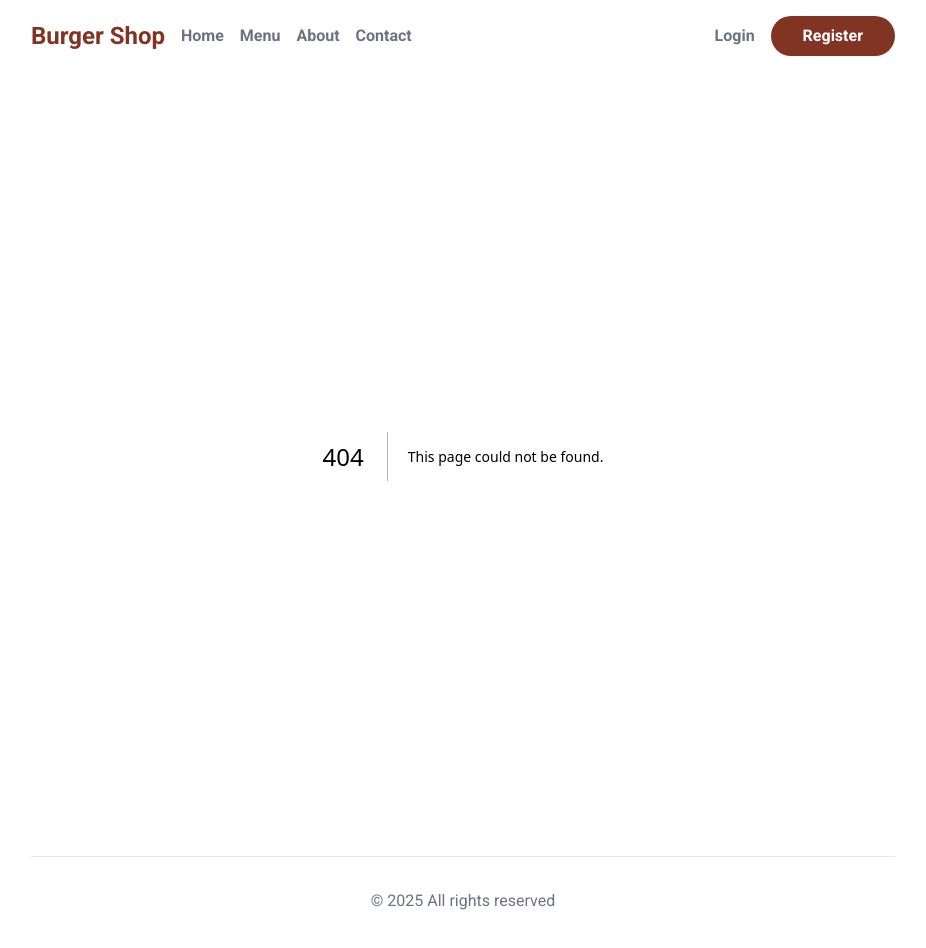
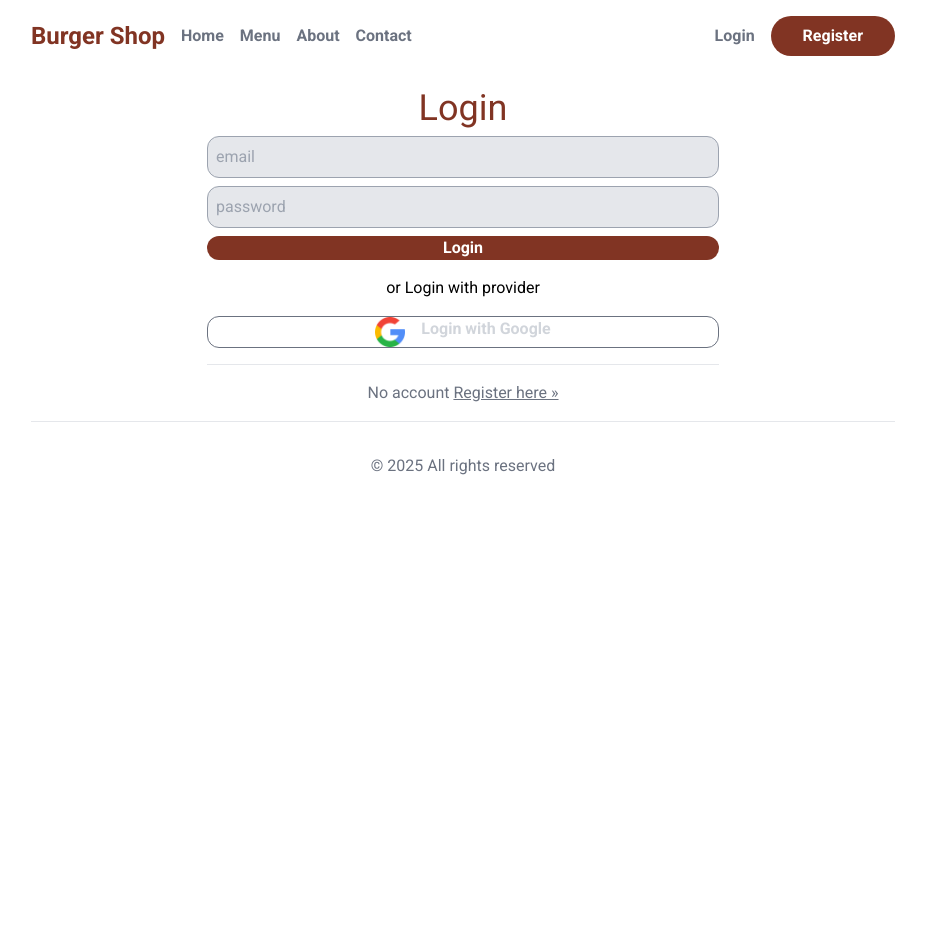
Before and after one commit to bs3102798/BurgerShop, a Next.js app in the folder burger/: page /login in a window 1280 px wide. Before the commit this address had no page. Shown: the top 948 px of the page, without its empty margins (177-1103 px from the left). After the commit the page ends 800 px from the top, so only its background shows below. Built offline with nearby package versions, Linux system fonts and the light colour scheme; no server answers.

Commit message:
login&registerWithAuths

```diff
--- /dev/null
+++ b/burger/src/app/api/auth/[...nextauth]/route.js
@@ -0,0 +1,43 @@
+import { User } from "@/app/models/User";
+import mongoose from "mongoose";
+import NextAuth from "next-auth"
+import bcrypt from "bcrypt"
+import CredentialsProvider from "next-auth/providers/credentials"
+
+const handler = NextAuth({
+
+  secret: process.env.SECRET,
+  providers: [CredentialsProvider({
+    name: 'Credentials',
+    id: 'credentials',
+
+    credentials: {
+      username: { label: "Email", type: "text", placeholder: "tesst@example.com" },
+      password: { label: "Password", type: "password" }
+    },
+    async authorize(credentials, req) {
+      console.log({ credentials })
+      const email = credentials?.email;
+      const password = credentials?.password
+
+      mongoose.connect(process.env.MONGO_URL)
+      const user = await User.findOne({email})
+      const passwordOK = user && bcrypt.compareSync(password, user.password)
+      // console.log({password})
+
+      if(passwordOK) {
+        return user
+      }
+
+
+      return null
+
+    }
+  })
+
+
+  ]
+
+})
+
+export { handler as GET, handler as POST }
--- a/burger/src/app/api/auth/[...nextauth]/route.ts
+++ /dev/null
@@ -1,40 +0,0 @@
-import NextAuth from "next-auth"
-import CredentialsProvider from "next-auth/providers/credentials"
-
-const handler = NextAuth({
-    providers:[ CredentialsProvider({
-        name: 'Credentials',
-
-        credentials: {
-          username: { label: "Email", type: "text", placeholder: "tesst@example.com" },
-          password: { label: "Password", type: "password" }
-        },
-        async authorize(credentials, req) {
-          // You need to provide your own logic here that takes the credentials
-          // submitted and returns either a object representing a user or value
-          // that is false/null if the credentials are invalid.
-          // e.g. return { id: 1, name: 'J Smith', email: 'jsmith@example.com' }
-          // You can also use the `req` object to obtain additional parameters
-          // (i.e., the request IP address)
-          const res = await fetch("/your/endpoint", {
-            method: 'POST',
-            body: JSON.stringify(credentials),
-            headers: { "Content-Type": "application/json" }
-          })
-          const user = await res.json()
-
-          // If no error and we have user data, return it
-          if (res.ok && user) {
-            return user
-          }
-          // Return null if user data could not be retrieved
-          return null
-        }
-      })
-
-
-    ]
-
-})
-
-export { handler as GET, handler as POST }
--- a/burger/src/app/layout.js
+++ b/burger/src/app/layout.js
@@ -1,6 +1,7 @@
 import { Roboto } from "next/font/google";
 import "./globals.css";
 import Header from "../components/layout/Header";
+import { AppProvider } from "../components/AppContext";
 
 // const geistSans = Geist({
 //   variable: "--font-geist-sans",
@@ -31,13 +32,18 @@
         className={roboto.className}>
         <main className="max-w-4xl mx-auto p-4">
 
-          <Header />
-          {children}
-          <footer className="border-t p-8 text-center text-gray-500">
-            &copy; 2025 All rights reserved
 
-          </footer>
 
+          <AppProvider>
+
+            <Header />
+            {children}
+            <footer className="border-t p-8 text-center text-gray-500">
+              &copy; 2025 All rights reserved
+
+            </footer>
+
+          </AppProvider>
 
         </main>
       </body>
--- /dev/null
+++ b/burger/src/app/login/page.js
@@ -0,0 +1,68 @@
+'use client'
+import Image from "next/image";
+import Link from "next/link";
+import {signIn} from "next-auth/react"
+import { useState } from "react";
+
+export default function LoginPage() {
+    const [email, setEmail] = useState('');
+    const [password, setPassword] = useState('');
+    const [loginInProgress, setLoginInProgress] = useState(false)
+    //const [] = useState(true);
+    async function handleFormSubmit(ev) {
+        ev.preventDefault();
+        setLoginInProgress(true)
+        await signIn('credentials', {email,password})
+
+
+        setLoginInProgress(false)
+
+    }
+    return (
+        <>
+            <section className="mt-8">
+                <h1 className="text-center text-primary text-4xl">
+                    Login
+                </h1>
+
+                <form className="block max-w-lg mx-auto" onSubmit={handleFormSubmit}>
+                    <input
+                        type="email"
+                        name="email"
+                        placeholder="email"
+                        value={email}
+                        disabled={loginInProgress}
+                        onChange={ev => setEmail(ev.target.value)}
+                    />
+                    <input
+                        type="password"
+                        name= 'password'
+                        placeholder="password"
+                        disabled={loginInProgress}
+                        value={password}
+                        onChange={ev => setPassword(ev.target.value)} />
+
+                    <button
+                        type="submit"
+                        disabled={loginInProgress}
+                    >
+                        Login
+                    </button>
+                    <p className="text-center my-4 text-grey-400">
+                        or Login with provider
+                    </p>
+                    <button className="flex gap-4  justify-center">
+                        <Image src={'/free-google.png'} alt={""} width={30} height={30} />
+                        Login with Google
+                    </button>
+                    <div className="text-center my-4 text-gray-500 border-t pt-4">
+                        No account <Link className="underline" href={'/register'}>Register here &raquo; </Link>
+                    </div>
+
+
+                </form>
+
+            </section>
+        </>
+    )
+}
--- a/burger/src/app/register/page.js
+++ b/burger/src/app/register/page.js
@@ -79,8 +79,11 @@
                 </p>
                 <button className="flex gap-4  justify-center">
                     <Image src={'/free-google.png'} alt={""} width={30} height={30} />
-                    Login with Google
+                    Register with Google
                 </button>
+                <div className="text-center my-4 text-gray-500 border-t pt-4">
+                    Existing account? <Link className="underline" href={'/login'}>Login here &raquo; </Link>
+                </div>
             </form>
         </section>
     )
--- /dev/null
+++ b/burger/src/components/AppContext.js
@@ -0,0 +1,8 @@
+'use client'
+import { SessionProvider } from "next-auth/react";
+
+export function AppProvider({children}) {
+    return(
+        <SessionProvider>{children}</SessionProvider>
+    )
+}
--- a/burger/src/components/layout/Header.js
+++ b/burger/src/components/layout/Header.js
@@ -1,7 +1,11 @@
-
+'use client'
+import { signOut, useSession } from "next-auth/react";
 import Link from "next/link";
 
 export default function Header() {
+    const session = useSession()
+    console.log(session)
+    const status = session.status
     return (
         <>
             <header className="flex items-center justify-between">
@@ -19,11 +23,25 @@
 
                 </nav>
                 <nav className="flex items-center gap-4 text-gray-500 font-semibold" >
+                    {status === "authenticated" && (
+                        <button
+                        onClick={() => signOut()}
+                            className="bg-primary rounded-full text-white px-8 py-2">
+                            logout
+                        </button>
+
+                    )}
+                    {status === 'unauthenticated' && (
+                        <>
                             <Link href={'/login'}>Login</Link>
                             <Link href={'/register'}
                                 className="bg-primary rounded-full text-white px-8 py-2">
                                 Register
                             </Link>
+
+                        </>
+                    )}
+
 
 
                 </nav>
--- a/burger/src/components/layout/Hero.js
+++ b/burger/src/components/layout/Hero.js
@@ -17,12 +17,12 @@
                         Go to a shop that make you a burger to die for.
                     </p>
                     <div className="flex gap-4 text-sm">
-                        <button className=" bg-primary uppercase flex items-center gap-2 text-white
+                        <button className=" flex justify-center bg-primary uppercase flex items-center gap-2 text-white
                         px-4 py-2 rounded-full ">
                             Order now
                             <RightArrow />
                         </button>
-                        <button className="flex gap-2 py-2 text-gray-700 font-semibold">
+                        <button className="flex items-center border-0 gap-2 py-2 text-gray-700 font-semibold">
                             Learn more
                             <RightArrow />
                         </button>
```
Lines whose indentation alone changed are shown as unchanged.
